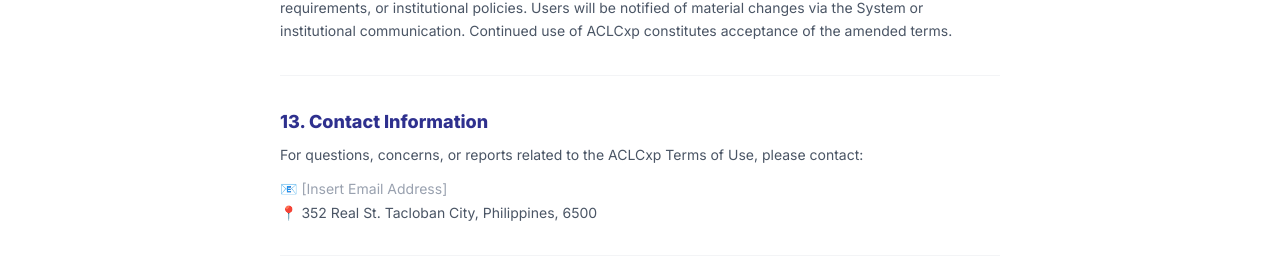
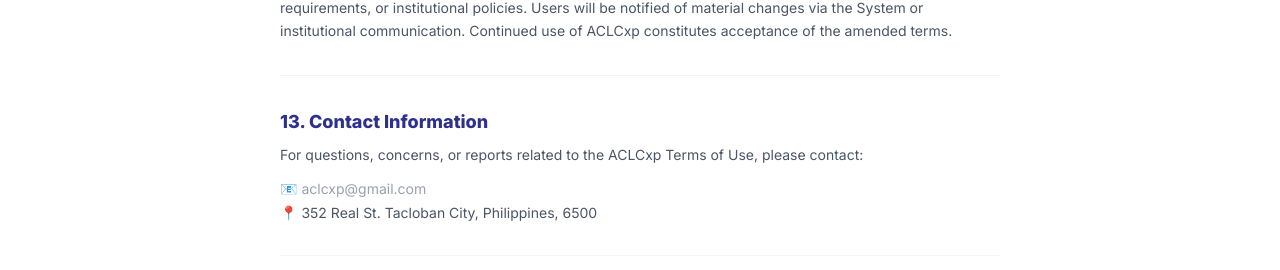
Before and after one commit to Deoo0/ACLCxp.v2, a React (Vite) app in the folder frontend/: page /terms in a window 1280 px wide. Shown: the part 2822-3092 px from the top of the page. Built offline with nearby package versions, Linux system fonts and the light colour scheme; no server answers.

Commit message:
Additional Documentation

```diff
--- a/frontend/src/pages/public/TermsOfUsePage.tsx
+++ b/frontend/src/pages/public/TermsOfUsePage.tsx
@@ -119,7 +119,7 @@
                             )}
                             {s.contact && (
                                 <div className="mt-2 text-sm text-gray-600 space-y-1">
-                                    <p>📧 <span className="text-gray-400">[Insert Email Address]</span></p>
+                                    <p>📧 <span className="text-gray-400">aclcxp@gmail.com</span></p>
                                     <p>📍 352 Real St. Tacloban City, Philippines, 6500</p>
                                 </div>
                             )}
```
Also changed, not shown: 3 other files (tests, documents, lock files or other folders).
